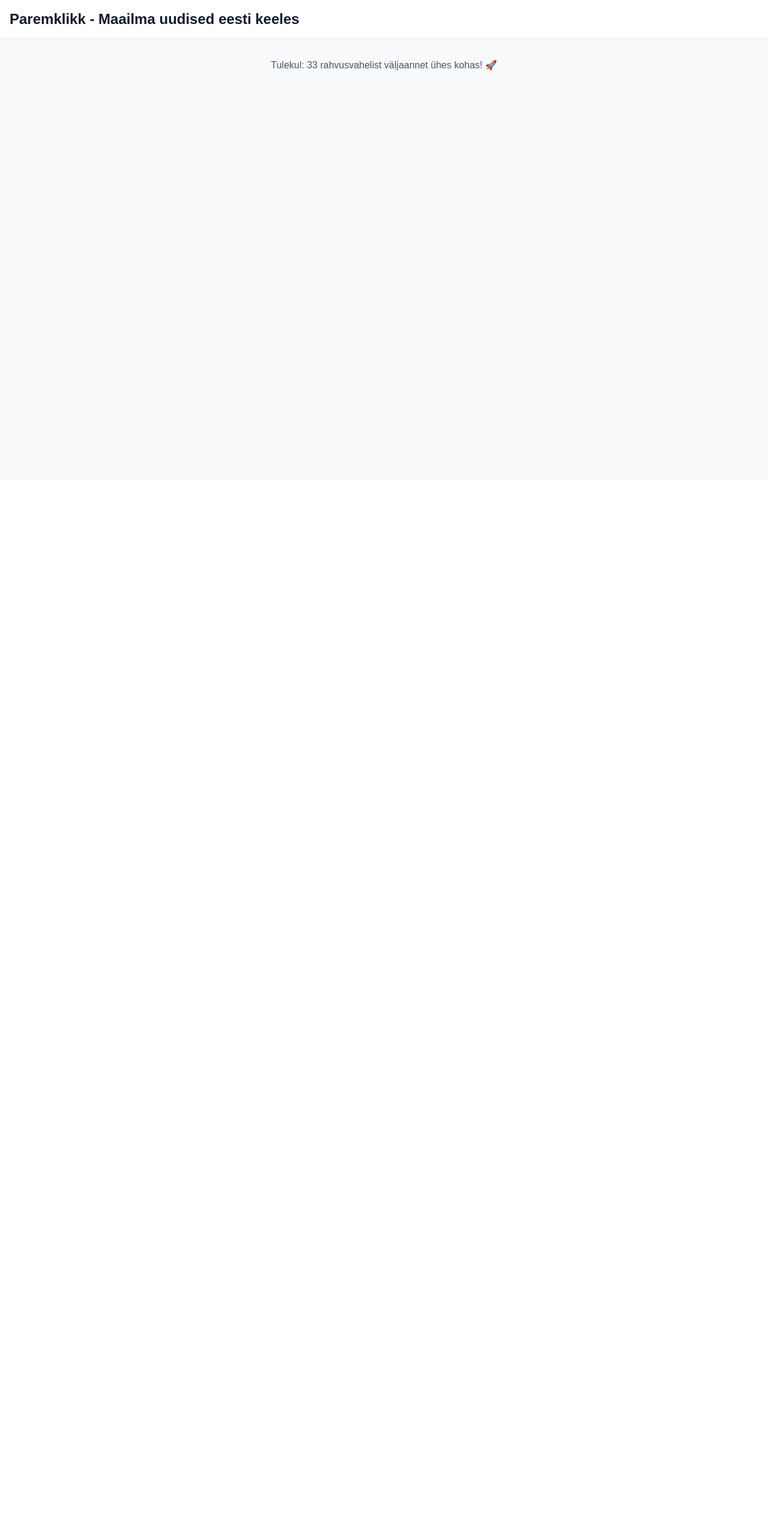
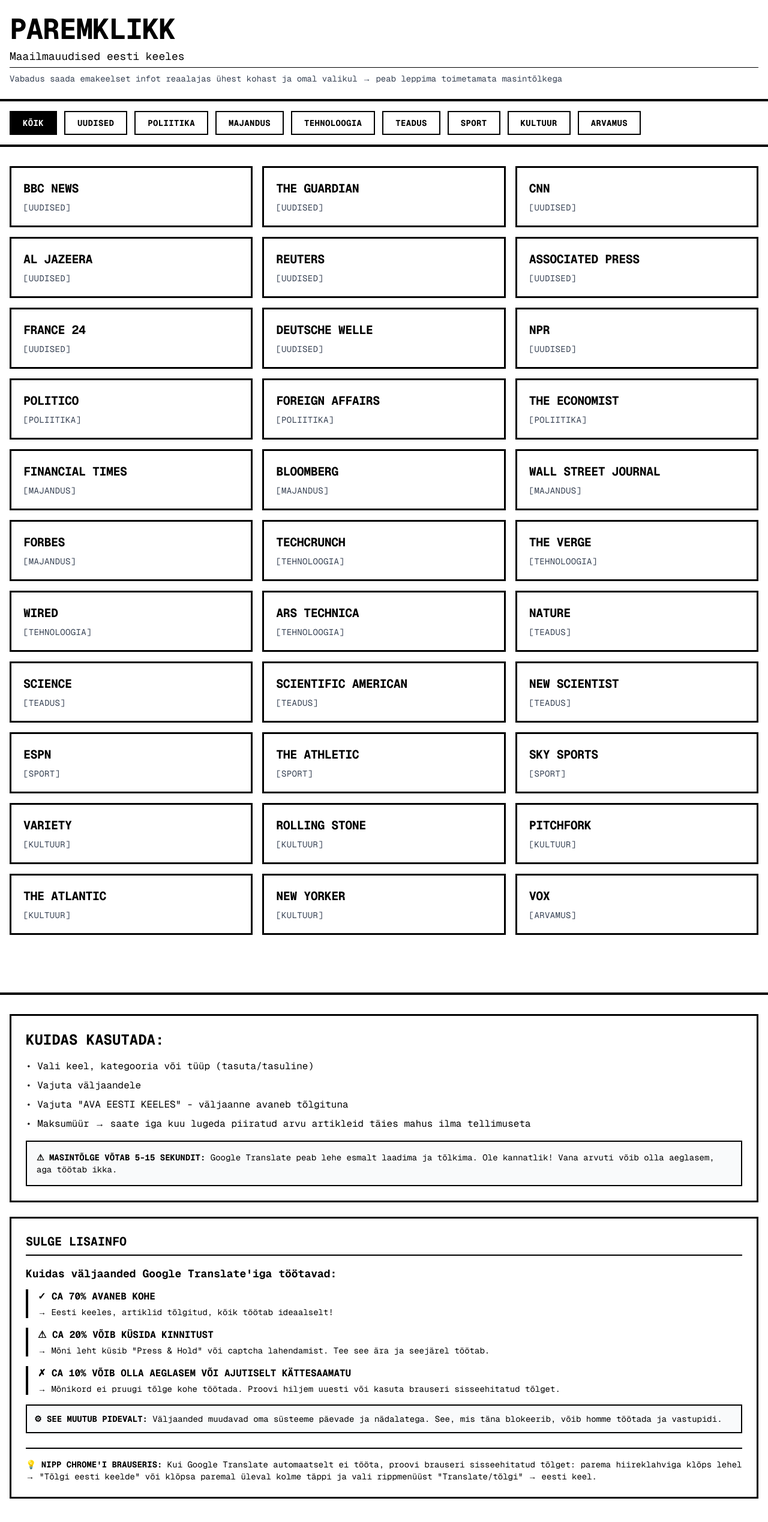
Before and after one commit to saarepera-toimetamised/paremklikk, a Next.js app: page / in a window 1280 px wide. Shown: the top 2538 px of the page at 60% size. Before the commit the page ends 800 px from the top, so only its background shows below. Built offline with nearby package versions, Linux system fonts and the light colour scheme.

Commit message:
Add retro UI

```diff
--- a/app/page.tsx
+++ b/app/page.tsx
@@ -1,21 +1,188 @@
+'use client';
+
+import { useState } from 'react';
+
+const outlets = [
+  { name: 'BBC News', category: 'news' },
+  { name: 'The Guardian', category: 'news' },
+  { name: 'CNN', category: 'news' },
+  { name: 'Al Jazeera', category: 'news' },
+  { name: 'Reuters', category: 'news' },
+  { name: 'Associated Press', category: 'news' },
+  { name: 'France 24', category: 'news' },
+  { name: 'Deutsche Welle', category: 'news' },
+  { name: 'NPR', category: 'news' },
+  { name: 'Politico', category: 'politics' },
+  { name: 'Foreign Affairs', category: 'politics' },
+  { name: 'The Economist', category: 'politics' },
+  { name: 'Financial Times', category: 'business' },
+  { name: 'Bloomberg', category: 'business' },
+  { name: 'Wall Street Journal', category: 'business' },
+  { name: 'Forbes', category: 'business' },
+  { name: 'TechCrunch', category: 'tech' },
+  { name: 'The Verge', category: 'tech' },
+  { name: 'Wired', category: 'tech' },
+  { name: 'Ars Technica', category: 'tech' },
+  { name: 'Nature', category: 'science' },
+  { name: 'Science', category: 'science' },
+  { name: 'Scientific American', category: 'science' },
+  { name: 'New Scientist', category: 'science' },
+  { name: 'ESPN', category: 'sports' },
+  { name: 'The Athletic', category: 'sports' },
+  { name: 'Sky Sports', category: 'sports' },
+  { name: 'Variety', category: 'culture' },
+  { name: 'Rolling Stone', category: 'culture' },
+  { name: 'Pitchfork', category: 'culture' },
+  { name: 'The Atlantic', category: 'culture' },
+  { name: 'New Yorker', category: 'culture' },
+  { name: 'Vox', category: 'opinion' },
+];
+
+const categories = [
+  { id: 'all', label: 'KÕIK' },
+  { id: 'news', label: 'UUDISED' },
+  { id: 'politics', label: 'POLIITIKA' },
+  { id: 'business', label: 'MAJANDUS' },
+  { id: 'tech', label: 'TEHNOLOOGIA' },
+  { id: 'science', label: 'TEADUS' },
+  { id: 'sports', label: 'SPORT' },
+  { id: 'culture', label: 'KULTUUR' },
+  { id: 'opinion', label: 'ARVAMUS' },
+];
+
 export default function Home() {
+  const [selectedCategory, setSelectedCategory] = useState('all');
+
+  const filteredOutlets = selectedCategory === 'all'
+    ? outlets
+    : outlets.filter(o => o.category === selectedCategory);
+
   return (
-    <div className="min-h-screen bg-gray-50">
+    <div className="min-h-screen bg-white font-mono">
       {/* Header */}
-      <header className="bg-white border-b border-gray-200 sticky top-0 z-10">
-        <div className="max-w-7xl mx-auto px-4 py-4">
-          <h1 className="text-2xl font-bold text-gray-900">
-            Paremklikk - Maailma uudised eesti keeles
+      <header className="border-b-4 border-black">
+        <div className="max-w-7xl mx-auto px-4 py-6">
+          <h1 className="text-5xl font-bold text-black tracking-tight">
+            PAREMKLIKK
           </h1>
+          <p className="text-lg text-black mt-2">
+            Maailmauudised eesti keeles
+          </p>
+          <p className="text-sm text-gray-700 mt-1 border-t border-black pt-2">
+            Vabadus saada emakeelset infot reaalajas ühest kohast ja omal valikul → peab leppima toimetamata masintõlkega
+          </p>
         </div>
       </header>
 
-      {/* Main Content */}
+      {/* Category Filters */}
+      <div className="border-b-4 border-black bg-white">
+        <div className="max-w-7xl mx-auto px-4 py-4">
+          <div className="flex gap-3 overflow-x-auto">
+            {categories.map((cat) => (
+              <button
+                key={cat.id}
+                onClick={() => setSelectedCategory(cat.id)}
+                className={`px-5 py-2 border-2 border-black font-bold text-sm tracking-wide transition-all ${
+                  selectedCategory === cat.id
+                    ? 'bg-black text-white'
+                    : 'bg-white text-black hover:bg-gray-100'
+                }`}
+              >
+                {cat.label}
+              </button>
+            ))}
+          </div>
+        </div>
+      </div>
+
+      {/* Outlets Grid */}
       <main className="max-w-7xl mx-auto px-4 py-8">
-        <p className="text-gray-600 text-center">
-          Tulekul: 33 rahvusvahelist väljaannet ühes kohas! 🚀
-        </p>
+        <div className="grid grid-cols-1 md:grid-cols-2 lg:grid-cols-3 gap-4">
+          {filteredOutlets.map((outlet) => (
+            <div
+              key={outlet.name}
+              className="border-3 border-black p-5 bg-white hover:bg-gray-50 transition-all cursor-pointer"
+              style={{ borderWidth: '3px' }}
+            >
+              <h3 className="text-xl font-bold text-black uppercase tracking-tight">
+                {outlet.name}
+              </h3>
+              <p className="text-sm text-gray-700 mt-2 uppercase tracking-wide">
+                [{categories.find(c => c.id === outlet.category)?.label}]
+              </p>
+            </div>
+          ))}
+        </div>
       </main>
+
+      {/* Footer - Instructions */}
+      <footer className="border-t-4 border-black bg-white mt-16">
+        <div className="max-w-7xl mx-auto px-4 py-8">
+
+          {/* Main Instructions Box */}
+          <div className="border-3 border-black p-6 mb-6" style={{ borderWidth: '3px' }}>
+            <h3 className="text-2xl font-bold text-black mb-4 uppercase">
+              Kuidas kasutada:
+            </h3>
+            <ul className="space-y-2 text-black">
+              <li>• Vali keel, kategooria või tüüp (tasuta/tasuline)</li>
+              <li>• Vajuta väljaandele</li>
+              <li>• Vajuta "AVA EESTI KEELES" - väljaanne avaneb tõlgituna</li>
+              <li>• Maksumüür → saate iga kuu lugeda piiratud arvu artikleid täies mahus ilma tellimuseta</li>
+            </ul>
+
+            {/* Warning */}
+            <div className="mt-4 border-2 border-black p-4 bg-gray-50">
+              <p className="text-sm text-black">
+                <strong>⚠ MASINTÕLGE VÕTAB 5-15 SEKUNDIT:</strong> Google Translate peab lehe esmalt laadima ja tõlkima. Ole kannatlik! Vana arvuti võib olla aeglasem, aga töötab ikka.
+              </p>
+            </div>
+          </div>
+
+          {/* Google Translate Performance Box */}
+          <div className="border-3 border-black p-6 mb-6" style={{ borderWidth: '3px' }}>
+            <h3 className="text-xl font-bold text-black mb-4 uppercase border-b-2 border-black pb-2">
+              SULGE LISAINFO
+            </h3>
+
+            <h4 className="text-lg font-bold text-black mb-3">
+              Kuidas väljaanded Google Translate'iga töötavad:
+            </h4>
+
+            <div className="space-y-4 text-black">
+              <div className="border-l-4 border-black pl-4">
+                <p className="font-bold">✓ CA 70% AVANEB KOHE</p>
+                <p className="text-sm mt-1">→ Eesti keeles, artiklid tõlgitud, kõik töötab ideaalselt!</p>
+              </div>
+
+              <div className="border-l-4 border-black pl-4">
+                <p className="font-bold">⚠ CA 20% VÕIB KÜSIDA KINNITUST</p>
+                <p className="text-sm mt-1">→ Mõni leht küsib "Press & Hold" või captcha lahendamist. Tee see ära ja seejärel töötab.</p>
+              </div>
+
+              <div className="border-l-4 border-black pl-4">
+                <p className="font-bold">✗ CA 10% VÕIB OLLA AEGLASEM VÕI AJUTISELT KÄTTESAAMATU</p>
+                <p className="text-sm mt-1">→ Mõnikord ei pruugi tõlge kohe töötada. Proovi hiljem uuesti või kasuta brauseri sisseehitatud tõlget.</p>
+              </div>
+            </div>
+
+            {/* See muutub pidevalt box */}
+            <div className="mt-4 border-2 border-black p-3 bg-gray-50">
+              <p className="text-sm text-black">
+                <strong>⚙ SEE MUUTUB PIDEVALT:</strong> Väljaanded muudavad oma süsteeme päevade ja nädalatega. See, mis täna blokeerib, võib homme töötada ja vastupidi.
+              </p>
+            </div>
+
+            {/* Chrome Instructions */}
+            <div className="mt-6 pt-4 border-t-2 border-black">
+              <p className="text-sm text-black">
+                <strong>💡 NIPP CHROME'I BRAUSERIS:</strong> Kui Google Translate automaatselt ei tööta, proovi brauseri sisseehitatud tõlget: parema hiireklahviga klõps lehel → "Tõlgi eesti keelde" või klõpsa paremal üleval kolme täppi ja vali rippmenüüst "Translate/tõlgi" → eesti keel.
+              </p>
+            </div>
+          </div>
+
+        </div>
+      </footer>
     </div>
   );
 }
```
